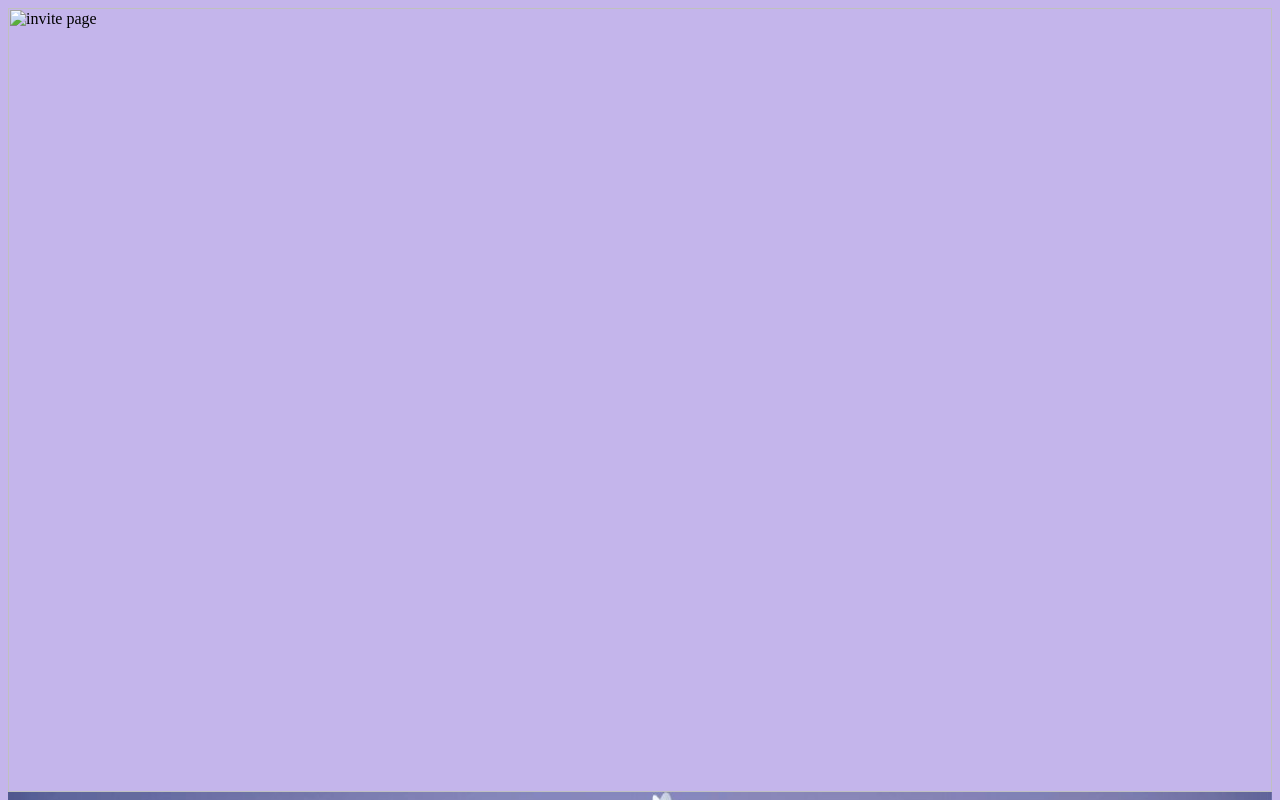
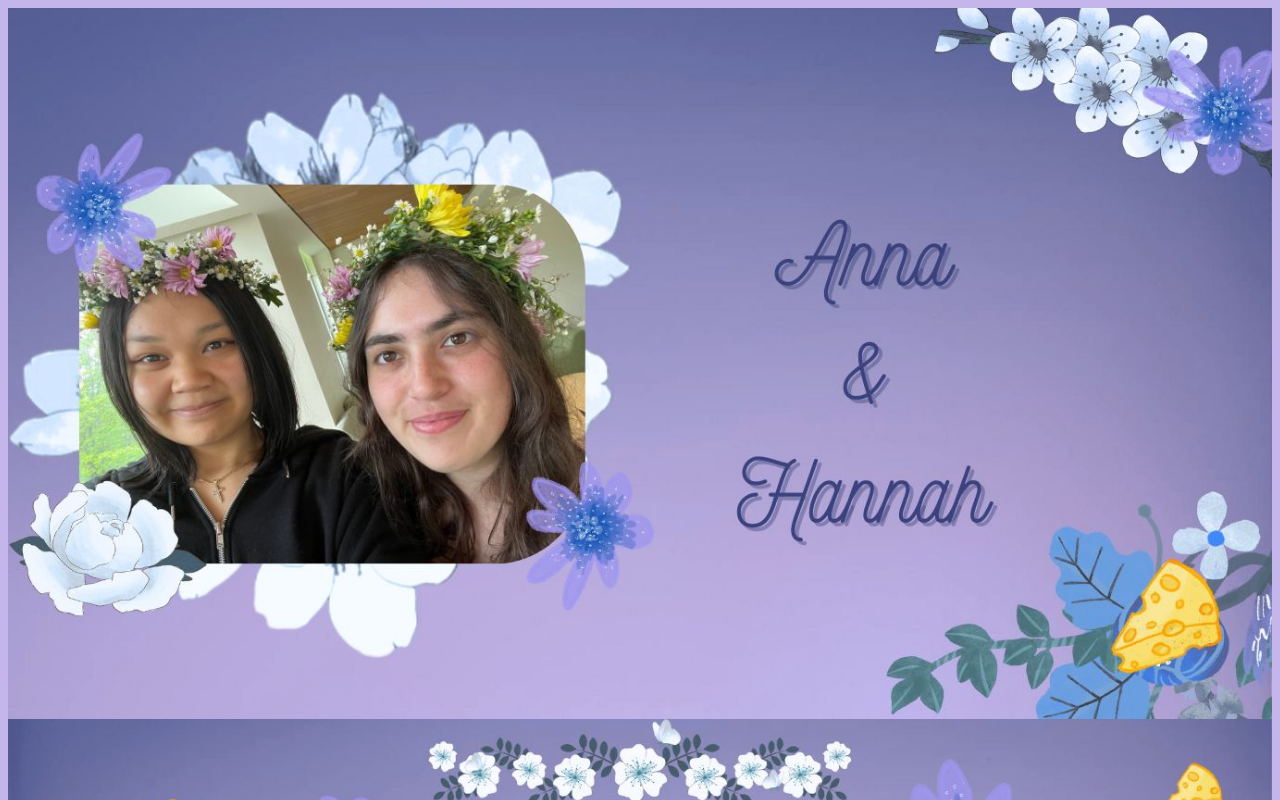
Before and after one commit to Bunxny/WeddingStaticWebsite, a plain HTML site: page index.html in a window 1280 px wide. Shown: the top 800 px of the page. Drawn offline with Linux system fonts and the light colour scheme; files whose address does not match are found by name.

Commit message:
Update index.html

```diff
--- a/index.html
+++ b/index.html
@@ -7,7 +7,7 @@
         rel="stylesheet"
         href="style.css">
     <body>
-        <img src="../WeddingWebsite/Assets/Home.jpg"
+        <img src="../Assets/Home.jpg"
         alt="invite page">
         <div class="container">
             <img src="../WeddingWebsite/Assets/OurStory.jpg" alt="event info">
```
